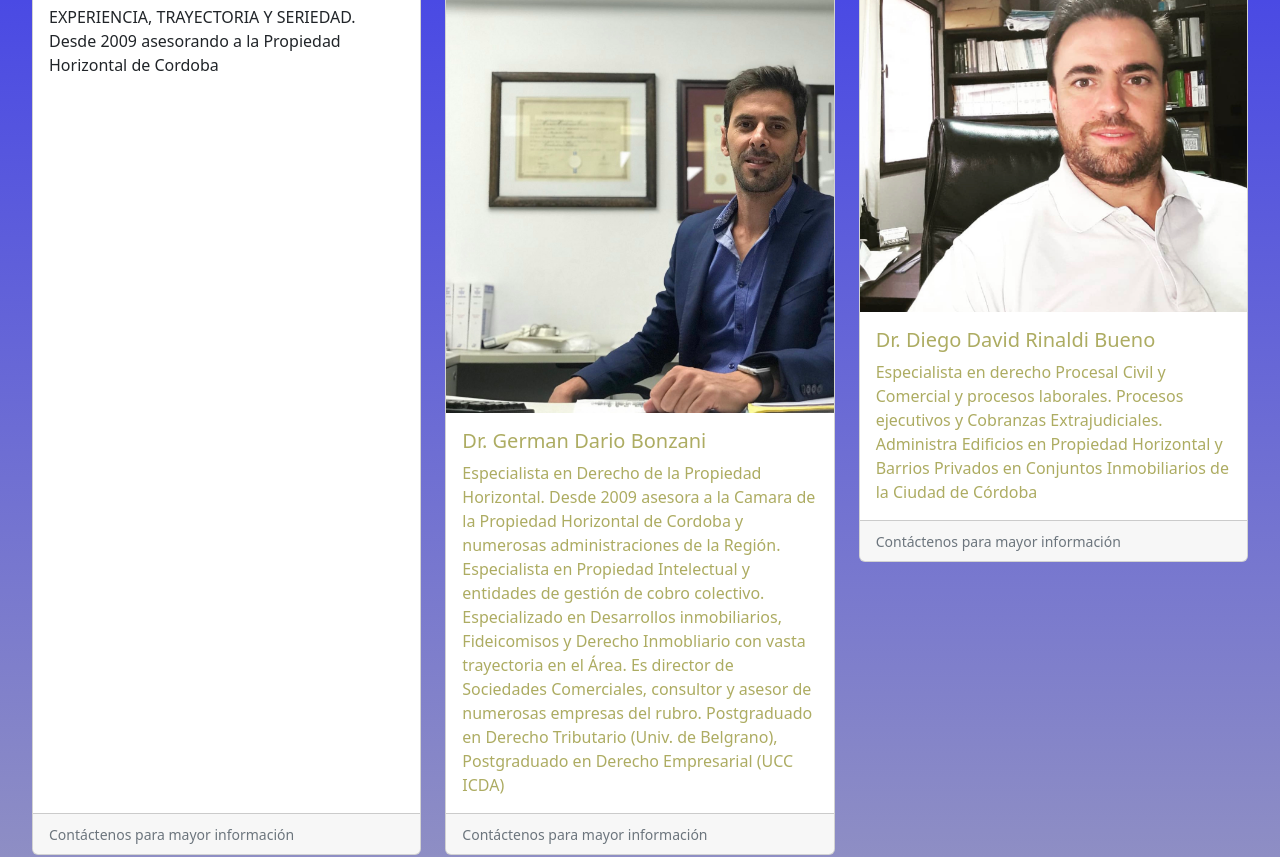
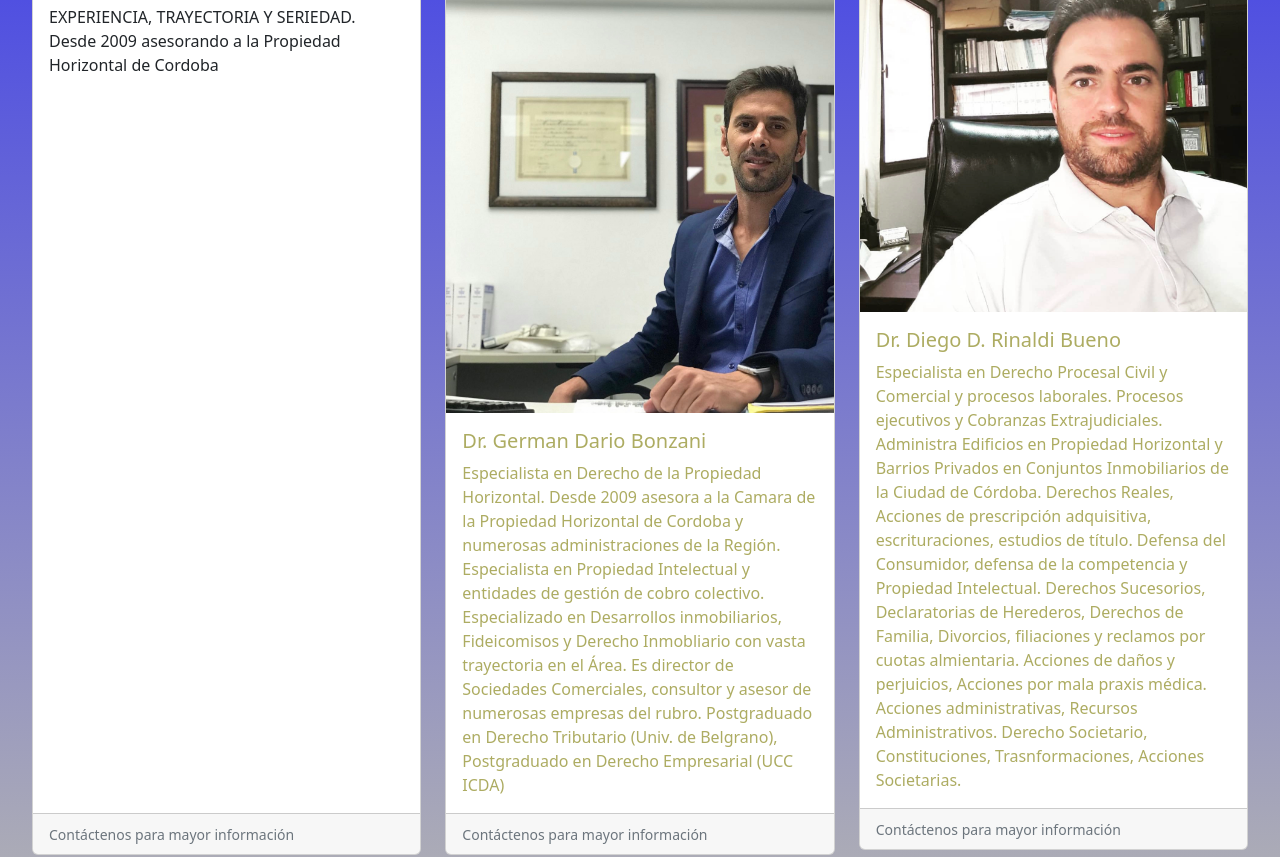
Before and after one commit to Gerxocba/proyecto-boostrap, a website: page index.html in a window 1280 px wide. Shown: the part 226-1083 px from the top of the page. Drawn offline with nearby package versions, Linux system fonts and the light colour scheme.

Commit message:
correccion de cards

```diff
--- a/index.html
+++ b/index.html
@@ -92,19 +92,19 @@ integrity="sha512-xh6O/CkQoPOWDdYTDqeRdPCVd1SpvCA9XXcUnZS2FmJNp1coAFzvtCN9BmamE+
               <div class="card h-100">
                 <img src="img/Diego.jpg" class="card-img-top" alt="Dr. Diego D. Rinaldi Bueno">
                 <div class="card-body">
-                  <h5 class="card-title">Dr. Diego David Rinaldi Bueno</h5>
-                  <p class="card-text">Especialista en derecho Procesal Civil y Comercial y procesos laborales.
-                    Procesos ejecutivos y Cobranzas Extrajudiciales. Administra Edificios en Propiedad Horizontal y Barrios Privados en Conjuntos
-                Inmobiliarios de la Ciudad de Córdoba</p>
+                  <h5 class="card-title">Dr. Diego D. Rinaldi Bueno</h5>
+                  <p class="card-text">Especialista en Derecho Procesal Civil y Comercial y procesos laborales.
+                    Procesos ejecutivos y Cobranzas Extrajudiciales. Administra Edificios en Propiedad Horizontal y Barrios Privados en Conjuntos Inmobiliarios de la Ciudad de Córdoba. Derechos Reales, Acciones
+                    de prescripción adquisitiva, escrituraciones, estudios de título. Defensa del Consumidor, defensa de la competencia y Propiedad Intelectual. Derechos Sucesorios, Declaratorias de Herederos, Derechos de Familia, Divorcios, filiaciones y
+                    reclamos por cuotas almientaria. Acciones de daños y perjuicios, Acciones por mala praxis médica. Acciones administrativas, Recursos Administrativos. Derecho Societario, Constituciones, Trasnformaciones, Acciones Societarias.
+                </p>
                 </div>
                 <div class="card-footer">
                   <small class="text-muted">Contáctenos para mayor información</small>
                 </div>
               </div>
             </div>
-          </div>
-        </article>
-        </section>
+          </article>
 
         <section class="margin-size">
           <div id="carouselExampleSlidesOnly" class="carousel slide" data-bs-ride="carousel">
```
